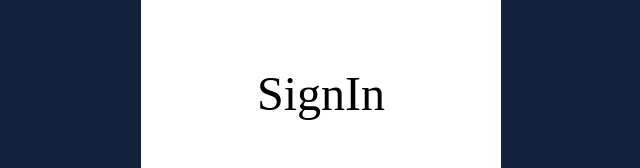
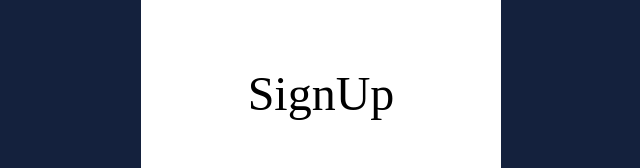
Before and after one commit to wanted-intern-1/pre-onboarding-10th-1-1, a React (Create React App) app: page /signup in a window 1280 px wide. Shown: the part 134-302 px from the top of the page, without its empty margins (319-959 px from the left). Built offline with nearby package versions, Linux system fonts and the light colour scheme.

Commit message:
refactor: 자잘한 변수 수정

```diff
--- a/src/pages/Sign.jsx
+++ b/src/pages/Sign.jsx
@@ -9,7 +9,7 @@ export default function Sign({ type }) {
 
   return (
     <StyledSection>
-      <PageTitle>SignIn</PageTitle>
+      <PageTitle>{type}</PageTitle>
       <AuthForm />
       <Footer />
     </StyledSection>
```
